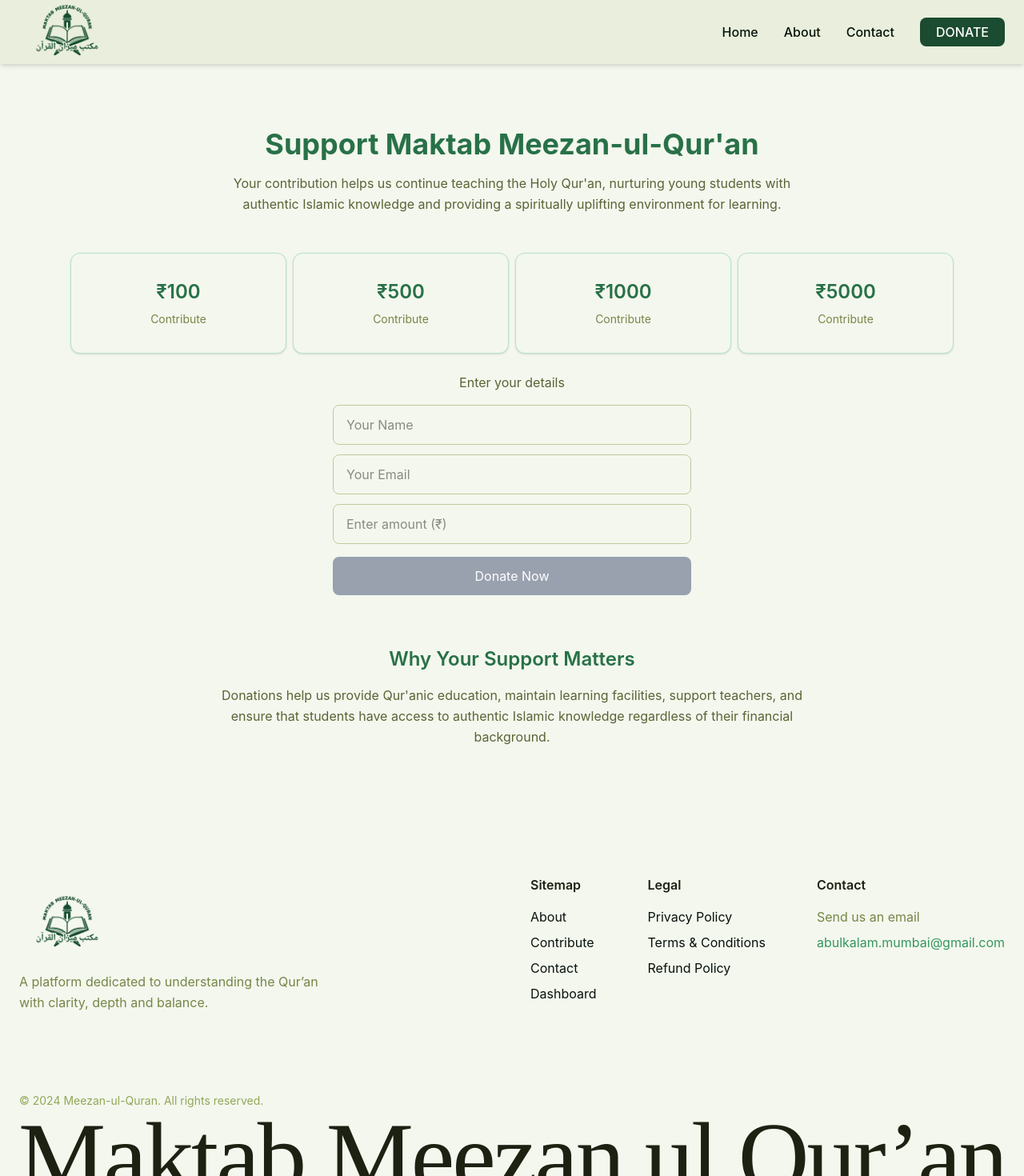
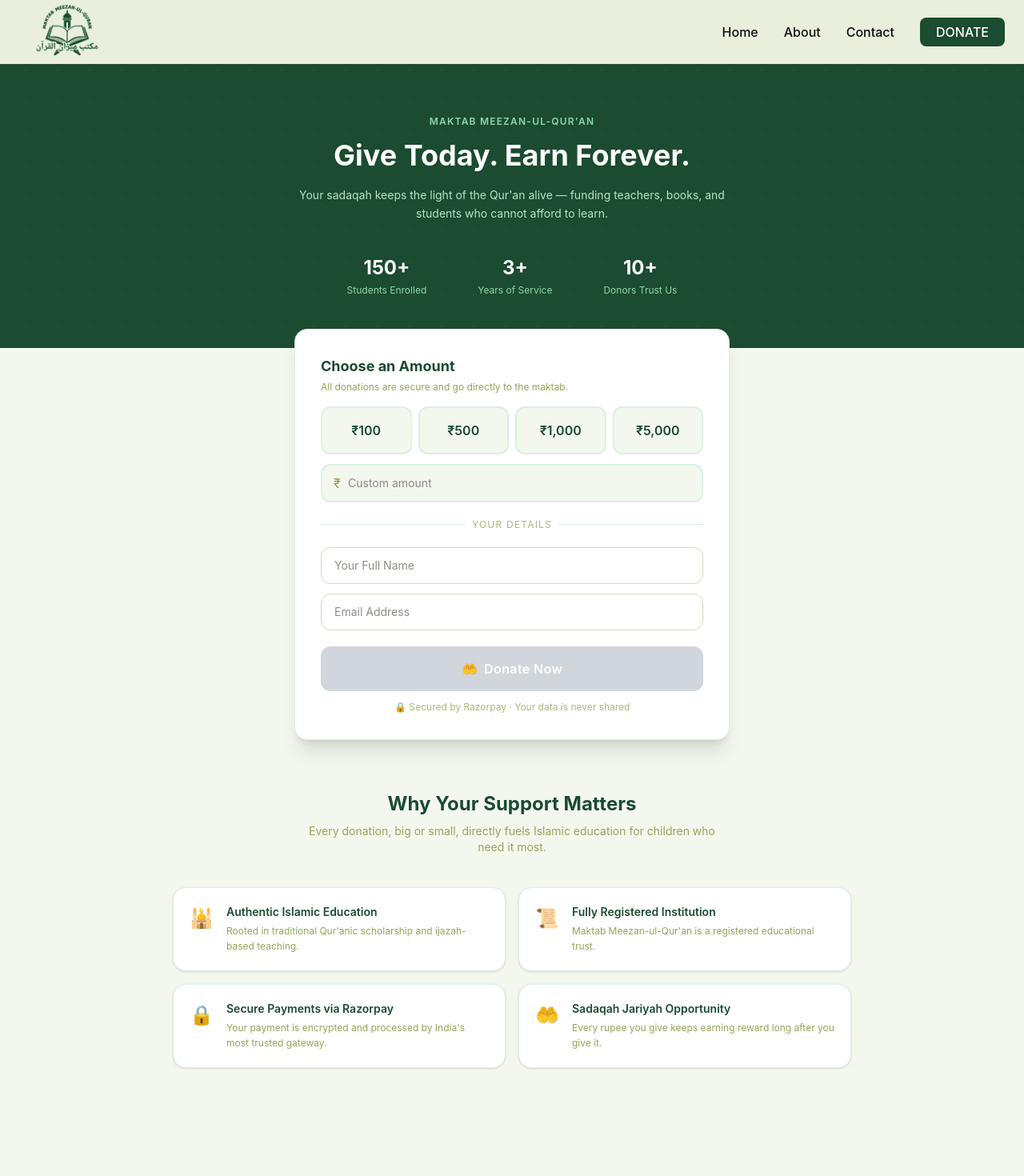
Before and after one commit to sanc0o0/Meezan-ul-Qur-an, a Next.js app: page /donate in a window 1280 px wide. Shown: the top 1470 px of the page at 80% size. Built offline with nearby package versions, Linux system fonts and the light colour scheme; a web font is replaced by a local one.

Commit message:
fix: correct order creation bug, improve donate UX, add success page

```diff
--- a/app/donate/page.js
+++ b/app/donate/page.js
@@ -1,92 +1,108 @@
 "use client";
-import { useEffect, useState } from "react";
+import { useEffect, useState, useRef } from "react";
+
+const PRESET_AMOUNTS = [100, 500, 1000, 5000];
+
+const IMPACT_STATS = [
+  { value: "150+", label: "Students Enrolled" },
+  { value: "3+", label: "Years of Service" },
+  { value: "10+", label: "Donors Trust Us" },
+];
+
+const TRUST_POINTS = [
+  {
+    icon: "🕌",
+    title: "Authentic Islamic Education",
+    desc: "Rooted in traditional Qur'anic scholarship and ijazah-based teaching.",
+  },
+  {
+    icon: "📜",
+    title: "Fully Registered Institution",
+    desc: "Maktab Meezan-ul-Qur'an is a registered educational trust.",
+  },
+  {
+    icon: "🔒",
+    title: "Secure Payments via Razorpay",
+    desc: "Your payment is encrypted and processed by India's most trusted gateway.",
+  },
+  {
+    icon: "🤲",
+    title: "Sadaqah Jariyah Opportunity",
+    desc: "Every rupee you give keeps earning reward long after you give it.",
+  },
+];
 
 export default function Donate() {
   const [amount, setAmount] = useState("");
+  const [customAmount, setCustomAmount] = useState("");
   const [name, setName] = useState("");
   const [email, setEmail] = useState("");
   const [status, setStatus] = useState(null);
   const [loading, setLoading] = useState(false);
-  const amounts = [100, 500, 1000, 5000];
+
+  const selectedAmount = amount || customAmount;
+  const formRef = useRef(null);
 
   useEffect(() => {
     if (status) {
-      const timer = setTimeout(() => {
-        setStatus(null);
-      }, 3000); // disappears after 3 sec
-
+      const timer = setTimeout(() => setStatus(null), 3000);
       return () => clearTimeout(timer);
     }
   }, [status]);
 
-  useEffect(() => {
-    const script = document.createElement("script");
-    script.src = "https://checkout.razorpay.com/v1/checkout.js";
-    script.async = true;
-    document.body.appendChild(script);
-  }, []);
-  if (loading) return;
+  if (loading) {
+    return (
+      <div className="h-screen flex flex-col items-center justify-center gap-4 bg-background-50">
+        <div className="w-12 h-12 border-4 border-primary-600 border-t-transparent rounded-full animate-spin" />
+        <p className="text-sm text-text-600 font-medium tracking-wide">
+          Opening secure payment gateway…
+        </p>
+      </div>
+    );
+  }
+
   const handlePayment = async () => {
     try {
-      if (!amount || !name || !email) {
-        alert("Please fill all fields");
+      if (!selectedAmount || !name || !email) {
+        alert("Please fill all fields and select an amount.");
         return;
       }
 
       setLoading(true);
 
-      // Create order
       const res = await fetch("/api/create-order", {
         method: "POST",
-        headers: {
-          "Content-Type": "application/json",
-        },
-        body: JSON.stringify({
-          amount,
-          name,
-          email,
-        }),
+        headers: { "Content-Type": "application/json" },
+        body: JSON.stringify({ amount: Number(selectedAmount), name, email }),
       });
 
       const order = await res.json();
+      if (!res.ok) throw new Error("Order creation failed");
 
-      if (!res.ok) throw new Error("Order failed");
-
-      // Open Razorpay
       const options = {
         key: process.env.NEXT_PUBLIC_RAZORPAY_KEY_ID,
         amount: order.amount,
         currency: "INR",
-        name: "Meezan-ul-Quran",
-        description: "Donation",
+        name: "Meezan-ul-Qur'an",
+        description: `Donation of ₹${selectedAmount}`,
+        prefill: { name, email },
         order_id: order.id,
-
+        theme: { color: "#065f46" },
         handler: async function (response) {
-          // Verify payment
           const verifyRes = await fetch("/api/verify-payment", {
             method: "POST",
-            headers: {
-              "Content-Type": "application/json",
-            },
-            body: JSON.stringify(response),
+            headers: { "Content-Type": "application/json" },
+            body: JSON.stringify({ ...response, amount: selectedAmount }),
           });
-
           const data = await verifyRes.json();
-
           if (data.success) {
-            setStatus("success");
-            setAmount("");
-            setName("");
-            setEmail("");
+            window.location.href = `/donation-success?payment_id=${response.razorpay_payment_id}&amount=${selectedAmount}&name=${encodeURIComponent(name)}`;
           } else {
-            setStatus("failed");
+            window.location.href = `/donation-failed`;
           }
         },
-
         modal: {
-          ondismiss: function () {
-            setStatus("cancelled");
-          },
+          ondismiss: () => setStatus("cancelled"),
         },
       };
 
@@ -100,102 +116,181 @@
     }
   };
 
+  return (
+    <main className="bg-background-50 min-h-screen">
+      {/* ── Hero ── */}
+      <section className="bg-primary-800 text-white py-16 px-6 text-center relative overflow-hidden">
+        {/* subtle geometric accent */}
+        <div
+          className="absolute inset-0 opacity-5 pointer-events-none"
+          style={{
+            backgroundImage:
+              "radial-gradient(circle at 20% 50%, white 1px, transparent 1px), radial-gradient(circle at 80% 20%, white 1px, transparent 1px)",
+            backgroundSize: "40px 40px",
+          }}
+        />
+        <p className="text-primary-300 uppercase tracking-widest text-xs font-semibold mb-3">
+          Maktab Meezan-ul-Qur&apos;an
+        </p>
+        <h1 className="text-3xl md:text-4xl font-bold leading-tight mb-4">
+          Give Today. Earn Forever.
+        </h1>
+        <p className="text-primary-200 max-w-xl mx-auto text-sm leading-relaxed">
+          Your sadaqah keeps the light of the Qur&apos;an alive — funding teachers,
+          books, and students who cannot afford to learn.
+        </p>
 
-  return (
-    <section className="max-w-6xl mx-auto px-6 py-20">
-      {/* Page Heading */}
-      <div className="text-center mb-12">
-        <h1 className="text-4xl font-bold text-primary-700 mb-4">
-          Support Maktab Meezan-ul-Qur&apos;an
-        </h1>
+        {/* Impact stats */}
+        <div className="mt-10 flex justify-center gap-8 md:gap-16 flex-wrap">
+          {IMPACT_STATS.map((s) => (
+            <div key={s.label}>
+              <p className="text-2xl font-bold text-white">{s.value}</p>
+              <p className="text-primary-300 text-xs mt-1">{s.label}</p>
+            </div>
+          ))}
+        </div>
+      </section>
 
-        <p className="text-text-700 max-w-3xl mx-auto leading-relaxed">
-          Your contribution helps us continue teaching the Holy Qur&apos;an,
-          nurturing young students with authentic Islamic knowledge and
-          providing a spiritually uplifting environment for learning.
+      {/* ── Donation Card ── */}
+      <section
+        ref={formRef}
+        className="max-w-xl mx-auto px-4 -mt-6 relative z-10">
+        <div className="bg-white rounded-2xl shadow-xl border border-primary-100 p-6 md:p-8">
+          {/* Status banners */}
+          {status === "cancelled" && (
+            <div className="mb-4 bg-yellow-50 border border-yellow-200 text-yellow-800 text-sm px-4 py-3 rounded-lg">
+              ⚠️ Payment was cancelled. You can try again below.
+            </div>
+          )}
+          {status === "failed" && (
+            <div className="mb-4 bg-red-50 border border-red-200 text-red-700 text-sm px-4 py-3 rounded-lg">
+              ❌ Something went wrong. Please try again or contact us.
+            </div>
+          )}
+
+          <h2 className="text-primary-800 font-bold text-lg mb-1">
+            Choose an Amount
+          </h2>
+          <p className="text-text-500 text-xs mb-4">
+            All donations are secure and go directly to the maktab.
           </p>
-      </div>
 
-      {/* Donation Cards */}
-      <div className="grid grid-cols-2 md:grid-cols-4 gap-2 mb-6">
-        {amounts.map((amt) => (
+          {/* Preset + Custom on same row grid */}
+          <div className="grid grid-cols-2 sm:grid-cols-4 gap-2 mb-3">
+            {PRESET_AMOUNTS.map((amt) => (
               <button
                 key={amt}
                 onClick={() => {
-              setAmount(amt);
-              document.getElementById("donation-form")?.scrollIntoView({
+                  setAmount(String(amt));
+                  setCustomAmount("");
+
+                  formRef.current.scrollIntoView({
                     behavior: "smooth",
-              });
+                    block: "center",});
                 }}
-            className="bg-background-50 border border-primary-200 rounded-xl py-8 shadow-sm hover:shadow-md hover:border-primary-500 transition"
+                className={`rounded-xl py-4 border-2 transition-all font-semibold text-base
+                  ${
+                    amount === String(amt)
+                      ? "border-primary-600 bg-primary-50 text-primary-700 shadow-sm"
+                      : "border-primary-100 bg-background-50 text-primary-800 hover:border-primary-400"
+                  }`}
               >
-            <p className="text-2xl font-semibold text-primary-700">₹{amt}</p>
-            <p className="text-sm text-text-600 mt-2">Contribute</p>
+                ₹{amt.toLocaleString("en-IN")}
               </button>
             ))}
           </div>
 
-      {/* Custom Donation */}
-      <div id="donation-form" className="max-w-md mx-auto text-center">
-        <p className="text-text-700 mb-4">Enter your details</p>
+          {/* Custom amount — same visual row feel */}
+          <div className="relative mb-5">
+            <span className="absolute left-4 top-1/2 -translate-y-1/2 text-text-500 font-medium">
+              ₹
+            </span>
+            <input
+              type="number"
+              placeholder="Custom amount"
+              value={customAmount}
+              onChange={(e) => {
+                setCustomAmount(e.target.value);
+                setAmount("");
+              }}
+              className={`w-full border-2 rounded-xl pl-8 pr-4 py-3 text-sm focus:outline-none transition
+                ${
+                  customAmount
+                    ? "border-primary-600 bg-primary-50"
+                    : "border-primary-100 bg-background-50 focus:border-primary-400"
+                }`}
+            />
+          </div>
+
+          {/* Divider */}
+          <div className="flex items-center gap-2 mb-5">
+            <div className="flex-1 h-px bg-primary-100" />
+            <span className="text-xs text-text-400 uppercase tracking-widest">
+              Your Details
+            </span>
+            <div className="flex-1 h-px bg-primary-100" />
+          </div>
 
           <input
             type="text"
-          placeholder="Your Name"
+            placeholder="Your Full Name"
             value={name}
             onChange={(e) => setName(e.target.value)}
-          className="w-full border border-text-300 rounded-lg px-4 py-3 mb-3 focus:outline-none focus:ring-2 focus:ring-primary-500"
+            className="w-full border border-text-200 rounded-xl px-4 py-3 text-sm mb-3 focus:outline-none focus:ring-2 focus:ring-primary-400 focus:border-transparent transition"
           />
-
           <input
             type="email"
-          placeholder="Your Email"
+            placeholder="Email Address"
             value={email}
             onChange={(e) => setEmail(e.target.value)}
-          className="w-full border border-text-300 rounded-lg px-4 py-3 mb-3 focus:outline-none focus:ring-2 focus:ring-primary-500"
-        />
-        <input
-          type="number"
-          placeholder="Enter amount (₹)"
-          value={amount}
-          onChange={(e) => setAmount(e.target.value)}
-          className="w-full border border-text-300 rounded-lg px-4 py-3 mb-4 focus:outline-none focus:ring-2 focus:ring-primary-500"
+            className="w-full border border-text-200 rounded-xl px-4 py-3 text-sm mb-5 focus:outline-none focus:ring-2 focus:ring-primary-400 focus:border-transparent transition"
           />
 
           <button
             onClick={handlePayment}
-          disabled={loading || !amount || !name || !email}
-          className="w-full bg-primary-700 text-white py-3 rounded-lg hover:bg-primary-800 transition disabled:bg-gray-400"
+            disabled={loading || !selectedAmount || !name || !email}
+            className="w-full bg-primary-700 hover:bg-primary-800 active:scale-95 text-white py-4 rounded-xl font-semibold tracking-wide transition-all disabled:bg-gray-300 disabled:cursor-not-allowed flex items-center justify-center gap-2"
           >
-          {loading ? "Processing..." : "Donate Now"}
+            <span>🤲</span>
+            {selectedAmount
+              ? `Donate ₹${Number(selectedAmount).toLocaleString("en-IN")} Now`
+              : "Donate Now"}
           </button>
 
-        {/* ✅ Status Messages */}
-        {status === "success" && (
-          <p className="text-green-600 mt-4">Payment successful ✅</p>
-        )}
-
-        {status === "failed" && (
-          <p className="text-red-600 mt-4">Payment failed ❌</p>
-        )}
-
-        {status === "cancelled" && (
-          <p className="text-yellow-600 mt-4">Payment cancelled ⚠️</p>
-        )}
-      </div>
-
-      {/* Trust Section */}
-      <div className="mt-16 text-center max-w-3xl mx-auto">
-        <h2 className="text-2xl font-semibold text-primary-700 mb-4">
-          Why Your Support Matters
-        </h2>
-
-        <p className="text-text-700 leading-relaxed">
-          Donations help us provide Qur&apos;anic education, maintain learning
-          facilities, support teachers, and ensure that students have access to
-          authentic Islamic knowledge regardless of their financial background.
+          <p className="text-center text-xs text-text-400 mt-3 flex items-center justify-center gap-1">
+            <span>🔒</span> Secured by Razorpay · Your data is never shared
           </p>
         </div>
       </section>
+
+      {/* ── Why Your Support Matters ── */}
+      <section className="max-w-4xl mx-auto px-6 py-16">
+        <h2 className="text-center text-2xl font-bold text-primary-800 mb-2">
+          Why Your Support Matters
+        </h2>
+        <p className="text-center text-text-500 text-sm mb-10 max-w-lg mx-auto">
+          Every donation, big or small, directly fuels Islamic education for
+          children who need it most.
+        </p>
+        <div className="grid grid-cols-1 sm:grid-cols-2 gap-4">
+          {TRUST_POINTS.map((p) => (
+            <div
+              key={p.title}
+              className="bg-white border border-primary-100 rounded-2xl p-5 flex gap-4 shadow-sm hover:shadow-md transition"
+            >
+              <span className="text-2xl mt-0.5">{p.icon}</span>
+              <div>
+                <h3 className="font-semibold text-primary-800 text-sm mb-1">
+                  {p.title}
+                </h3>
+                <p className="text-text-500 text-xs leading-relaxed">
+                  {p.desc}
+                </p>
+              </div>
+            </div>
+          ))}
+        </div>
+      </section>
+    </main>
   );
 }
--- /dev/null
+++ b/app/donation-success/ShareButton.js
@@ -0,0 +1,42 @@
+"use client";
+
+export default function ShareButton({ amount, paymentId }) {
+  const shareText = amount
+    ? `🤲 I just donated ₹${amount} to Maktab Meezan-ul-Qur'an — supporting authentic Qur'anic education for children who need it most.\n\nMay Allah accept it. You can donate too:`
+    : `🤲 I just donated to Maktab Meezan-ul-Qur'an — supporting authentic Qur'anic education.\n\nMay Allah accept it. You can donate too:`;
+
+  const handleShare = async () => {
+    const shareData = {
+      title: "I donated to Meezan-ul-Qur'an 🕌",
+      text: shareText,
+      url: `${window.location.origin}/donate`,
+    };
+
+    try {
+      if (navigator.share) {
+        await navigator.share(shareData);
+      } else {
+        // Fallback: copy to clipboard
+        await navigator.clipboard.writeText(
+          `${shareText}\n${window.location.origin}/donate`,
+        );
+        alert(
+          "Donation message copied to clipboard! Paste and share anywhere.",
+        );
+      }
+    } catch (err) {
+      if (err.name !== "AbortError") {
+        console.error("Share failed:", err);
+      }
+    }
+  };
+
+  return (
+    <button
+      onClick={handleShare}
+      className="w-full bg-primary-700 hover:bg-primary-800 active:scale-95 text-white px-6 py-3 rounded-xl font-semibold text-sm transition-all flex items-center justify-center gap-2"
+    >
+      <span>🔗</span> Share Your Donation
+    </button>
+  );
+}
--- /dev/null
+++ b/app/donation-success/page.js
@@ -0,0 +1,69 @@
+import ShareButton from "./ShareButton";
+
+export default async function SuccessPage({ searchParams }) {
+  const params = await searchParams;
+  const paymentId = params.payment_id || "N/A";
+  const amount = params.amount
+    ? Number(params.amount).toLocaleString("en-IN")
+    : null;
+  const donorName = params.name ? decodeURIComponent(params.name) : null;
+
+  return (
+    <div className="min-h-screen bg-background-50 flex flex-col items-center justify-center px-6 py-16">
+      {/* Card */}
+      <div className="bg-white rounded-2xl shadow-xl border border-primary-100 max-w-md w-full px-8 py-10 text-center">
+        {/* Icon */}
+        <div className="w-16 h-16 bg-green-50 border-2 border-green-200 rounded-full flex items-center justify-center text-3xl mx-auto mb-6">
+          ✅
+        </div>
+
+        <h1 className="text-2xl font-bold text-primary-800 mb-2">
+          JazakAllah Khair{donorName ? `, ${donorName.split(" ")[0]}` : ""}!
+        </h1>
+        <p className="text-text-500 text-sm leading-relaxed mb-6">
+          Your donation has been received. May Allah accept it as sadaqah
+          jariyah and reward you abundantly — in this life and the next.
+        </p>
+
+        {/* Transaction Detail */}
+        <div className="bg-primary-50 border border-primary-100 rounded-xl px-5 py-4 mb-6 text-left space-y-2">
+          {amount && (
+            <div className="flex justify-between text-sm">
+              <span className="text-text-500">Amount</span>
+              <span className="font-semibold text-primary-800">₹{amount}</span>
+            </div>
+          )}
+          <div className="flex justify-between text-sm">
+            <span className="text-text-500">Recipient</span>
+            <span className="font-semibold text-primary-800">
+              Maktab Meezan-ul-Qur&apos;an
+            </span>
+          </div>
+          <div className="flex justify-between text-sm">
+            <span className="text-text-500">Status</span>
+            <span className="text-green-600 font-semibold">Confirmed ✓</span>
+          </div>
+          <div className="pt-2 border-t border-primary-100 flex justify-between text-xs">
+            <span className="text-text-400">Payment ID</span>
+            <span className="text-text-500 font-mono">{paymentId}</span>
+          </div>
+        </div>
+
+        <ShareButton amount={amount} paymentId={paymentId} />
+
+        <p className="text-xs text-text-400 mt-4">
+          A confirmation will be sent to your email. Keep your Payment ID for
+          records.
+        </p>
+      </div>
+
+      {/* Quranic note */}
+      <p className="text-center text-primary-700 text-xs mt-8 max-w-xs italic opacity-70">
+        &ldquo;Whoever saves one life, it is as if he has saved all of
+        mankind.&rdquo;
+        <br />
+        <span className="not-italic">— Qur&apos;an 5:32</span>
+      </p>
+    </div>
+  );
+}
```
Also changed, not shown: app/api/create-order/route.js (+1 -10 lines), app/layout.js (+7 -1 lines). Lines whose indentation alone changed are shown as unchanged.
